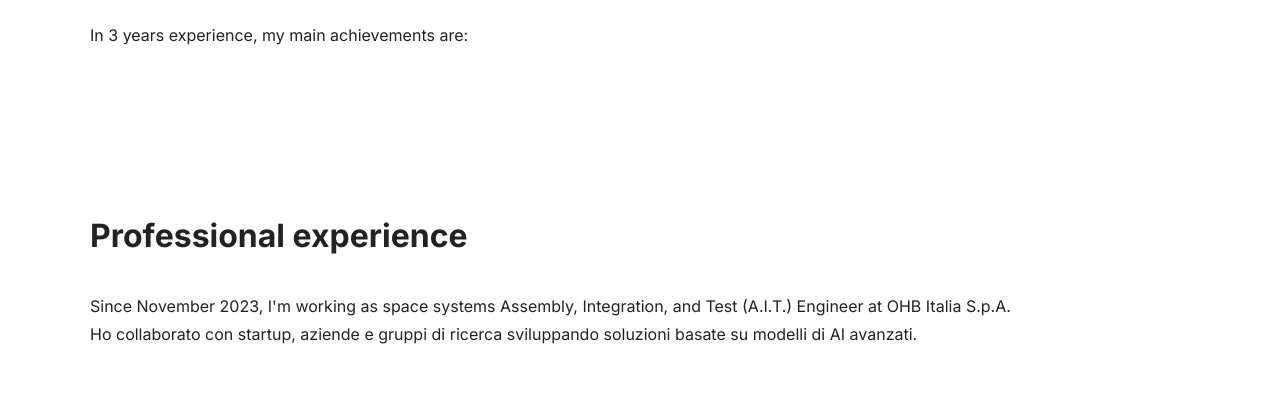
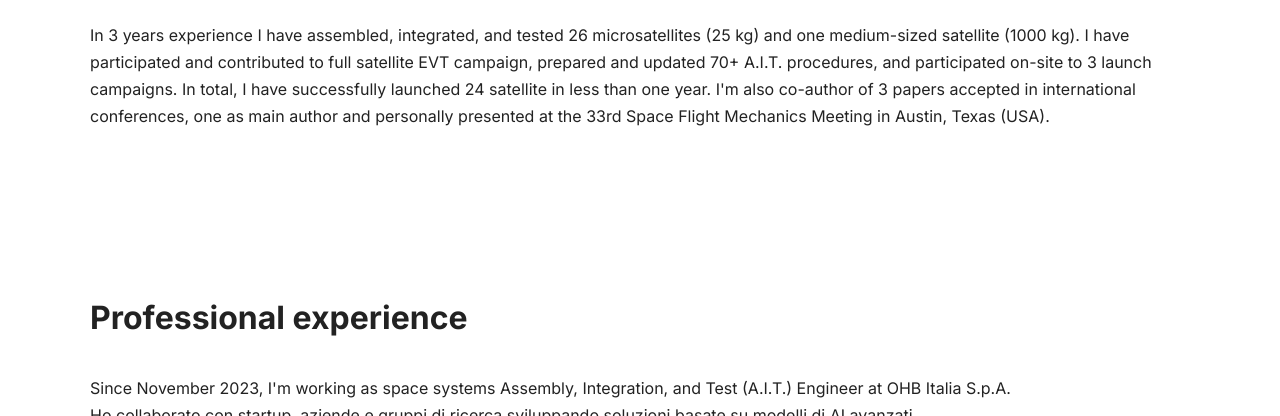
Before and after one commit to lorenzovoltini/lorenzovoltini.github.io, a plain HTML site: page index.html in a window 1280 px wide. Shown: the part 684-1100 px from the top of the page. Drawn offline with Linux system fonts and the light colour scheme.

Commit message:
index.html

```diff
--- a/index.html
+++ b/index.html
@@ -59,7 +59,9 @@
         <h2>Key achievements</h2>
 
         <p>
-            In 3 years experience, my main achievements are:
+            In 3 years experience I have assembled, integrated, and tested 26 microsatellites (25 kg) and one medium-sized satellite (1000 kg). I have participated and contributed to full satellite EVT campaign, prepared and updated 70+ A.I.T. procedures, and participated on-site to 3 launch campaigns.
+            In total, I have successfully launched 24 satellite in less than one year.
+            I'm also co-author of 3 papers accepted in international conferences, one as main author and personally presented at the 33rd Space Flight Mechanics Meeting in Austin, Texas (USA).
         </p>
 
     </div>
```
